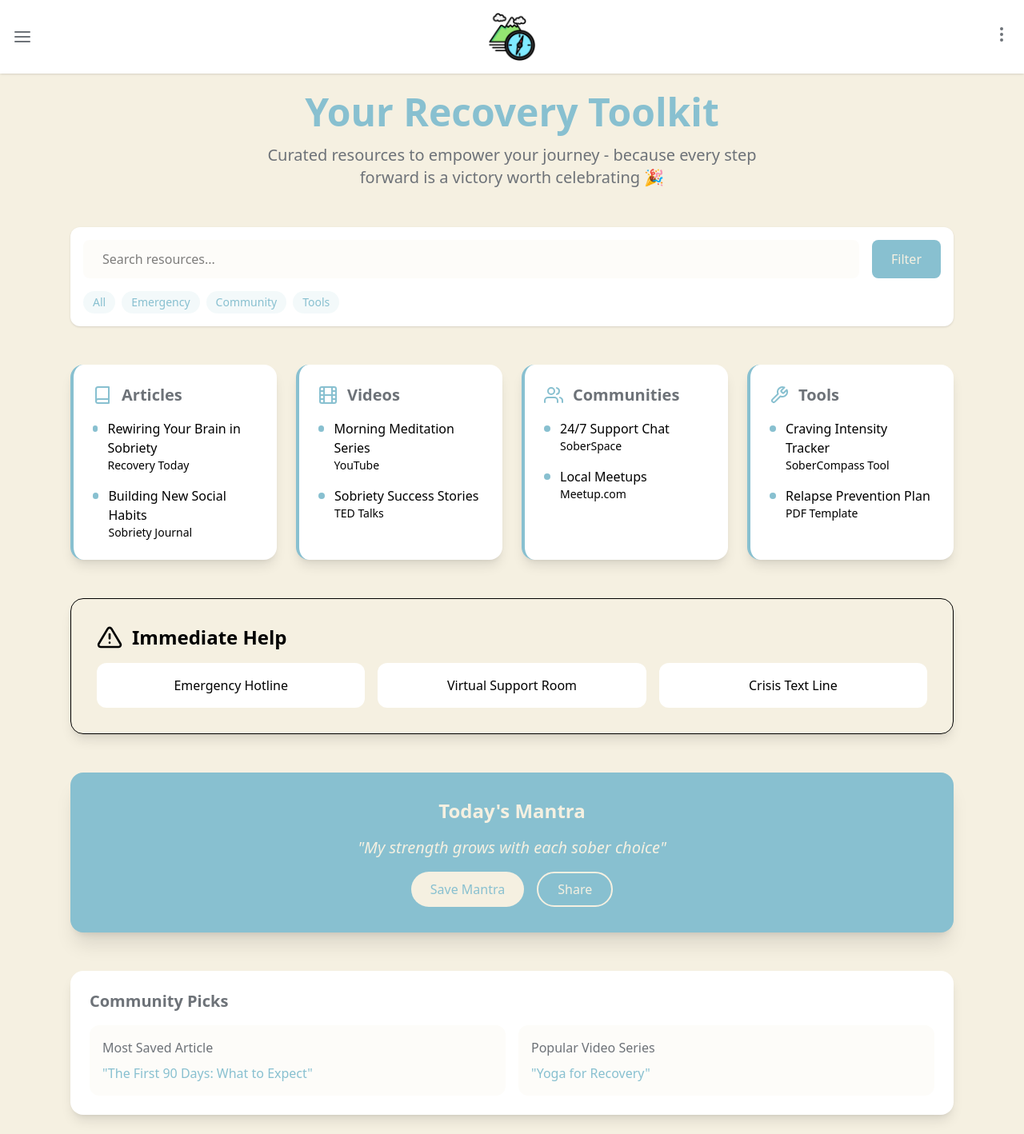
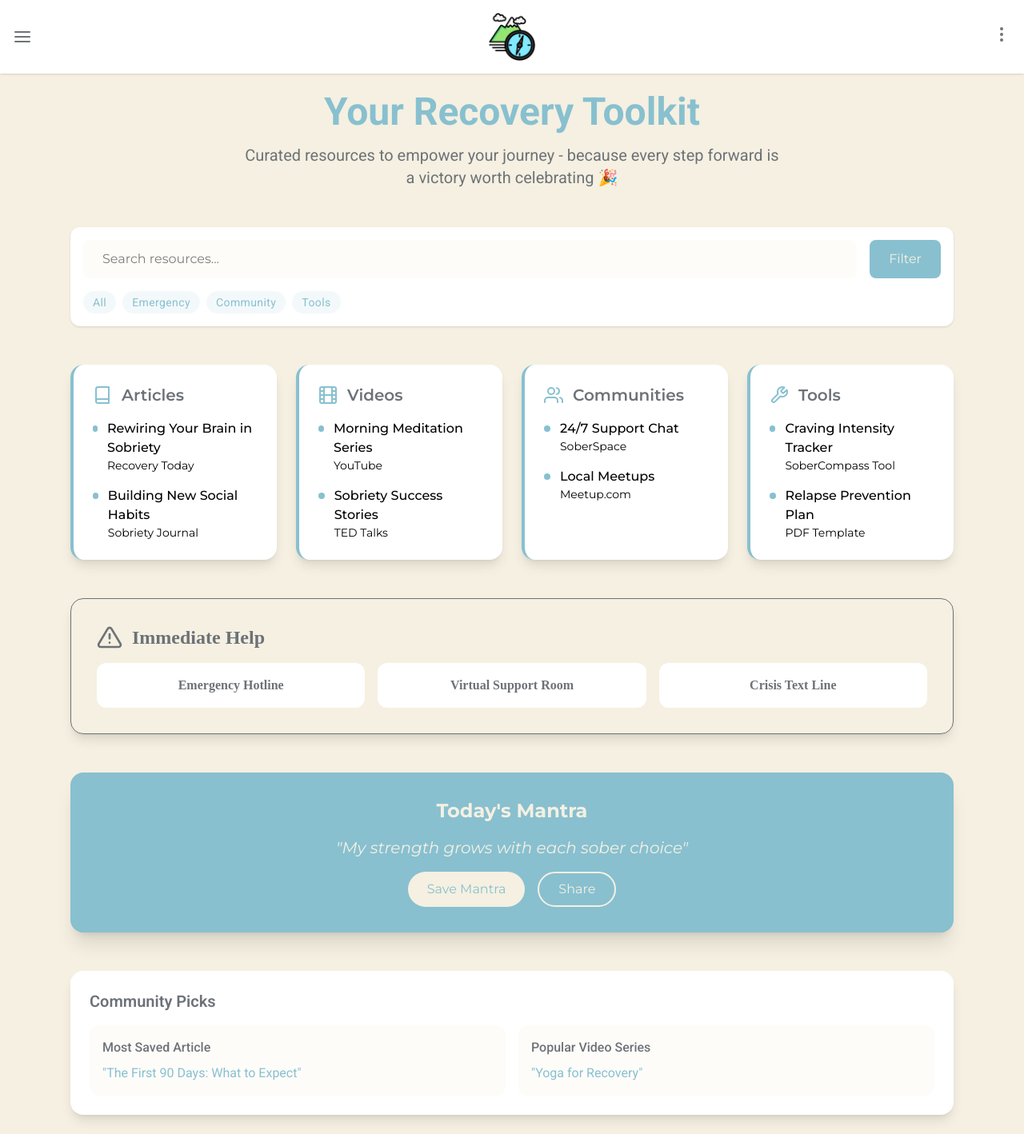
Before and after one commit to rashad3412/sobercompass, a React (Vite) app: page /recoveryresources in a window 1280 px wide. Shown: the whole page at 80% size. Built offline with nearby package versions, Linux system fonts and the light colour scheme.

Commit message:
front-end complete moving to backend

```diff
--- a/src/components/CurrentStreak.jsx
+++ b/src/components/CurrentStreak.jsx
@@ -21,16 +21,18 @@ const CurrentStreak = () => {
             </div>
           </div>
           <h1 className="text-4xl font-bold text-gray mb-2">
-            <span className="bg-gradient-to-r from-teal to-teal-dark bg-clip-text text-teal">
+            <span className="bg-gradient-to-r from-teal to-teal-dark bg-clip-text text-teal font-roboto">
               UNSTOPPABLE FORCE
             </span>
           </h1>
-          <p className="text-xl text-gray">Alcohol-free since March 12</p>
+          <p className="text-xl text-gray font-roboto">
+            Alcohol-free since March 12
+          </p>
         </div>
 
         {/* Stats Grid */}
         <div className="grid grid-cols-1 md:grid-cols-3 gap-6 mb-12">
-          <div className="bg-white p-6 rounded-2xl shadow-lg border-l-4 border-teal">
+          <div className="bg-white p-6 rounded-2xl shadow-lg border-l-4 border-teal font-montserrat">
             <div className="flex items-center mb-2">
               <FiZap className="text-teal mr-2 w-6 h-6" />
               <h3 className="text-lg font-semibold text-gray">
@@ -38,10 +40,10 @@ const CurrentStreak = () => {
               </h3>
             </div>
             <p className="text-3xl font-bold text-gray">{streakDays} Days</p>
-            <p className="text-teal mt-2">Personal Best! 🎉</p>
+            <p className="text-teal mt-2 ">Personal Best! 🎉</p>
           </div>
 
-          <div className="bg-white p-6 rounded-2xl shadow-lg border-l-4 border-teal">
+          <div className="bg-white p-6 rounded-2xl shadow-lg border-l-4 border-teal font-montserrat">
             <div className="flex items-center mb-2">
               <FiAward className="text-teal mr-2 w-6 h-6" />
               <h3 className="text-lg font-semibold text-gray">Total Sober</h3>
@@ -50,20 +52,20 @@ const CurrentStreak = () => {
             <p className="text-teal mt-2">90% Success Rate</p>
           </div>
 
-          <div className="bg-white p-6 rounded-2xl shadow-lg border-l-4 border-teal">
-            <div className="flex items-center mb-2">
+          <div className="bg-white p-6 rounded-2xl shadow-lg border-l-4 border-teal font-montserrat">
+            <div className="flex items-center mb-2 ">
               <FiCompass className="text-teal mr-2 w-6 h-6" />
               <h3 className="text-lg font-semibold text-gray">
                 Next Milestone
               </h3>
             </div>
-            <p className="text-3xl font-bold text-gray">50 Days</p>
+            <p className="text-3xl font-bold text-gray ">50 Days</p>
             <p className="text-teal mt-2">3 days to go!</p>
           </div>
         </div>
 
         {/* Motivation Section */}
-        <div className="bg-teal text-cream rounded-2xl p-8 shadow-xl transform hover:scale-[1.01] transition-transform">
+        <div className="bg-teal text-cream rounded-2xl p-8 shadow-xl transform hover:scale-[1.01] transition-transform font-montserrat">
           <div className="text-center">
             <h2 className="text-2xl font-bold mb-4">🔥 On Fire Streak 🔥</h2>
             <p className="text-lg mb-4">
--- a/src/components/DailyCheckIn.jsx
+++ b/src/components/DailyCheckIn.jsx
@@ -28,14 +28,14 @@ const DailyCheckIn = () => {
       <main className="p-6 max-w-2xl mx-auto">
         {/* Animated Header */}
         <div className="text-center mb-8 ">
-          <h1 className="text-4xl font-bold bg-gradient-to-r from-teal to-teal-dark bg-clip-text text-transparent">
+          <h1 className="text-4xl font-bold bg-gradient-to-r from-teal to-teal-dark bg-clip-text text-transparent font-roboto">
             Daily Compass
           </h1>
           <p className="text-gray mt-2">Let's chart today's journey 🌱</p>
         </div>
 
         {/* Mood Selector */}
-        <div className="bg-white rounded-3xl p-6 shadow-lg mb-8">
+        <div className="bg-white rounded-3xl p-6 shadow-lg mb-8 font-montserrat">
           <h2 className="text-xl font-semibold text-gray mb-4 flex items-center gap-2">
             <FiZap className="text-teal" />
             How's Your Spark Today?
@@ -60,7 +60,7 @@ const DailyCheckIn = () => {
         </div>
 
         {/* Energy Slider */}
-        <div className="bg-white rounded-3xl p-6 shadow-lg mb-8">
+        <div className="bg-white rounded-3xl p-6 shadow-lg mb-8 font-montserrat">
           <h2 className="text-xl font-semibold text-gray mb-6 flex items-center gap-2">
             <FiCoffee className="text-teal" />
             Energy Meter
@@ -85,7 +85,7 @@ const DailyCheckIn = () => {
         </div>
 
         {/* Gratitude Input */}
-        <div className="bg-white rounded-3xl p-6 shadow-lg mb-8">
+        <div className="bg-white rounded-3xl p-6 shadow-lg mb-8 font-montserrat">
           <h2 className="text-xl font-semibold text-gray mb-4 flex items-center gap-2">
             😇 Today's Silver Lining
           </h2>
@@ -99,7 +99,7 @@ const DailyCheckIn = () => {
         </div>
 
         {/* Submission */}
-        <button className="w-full bg-teal text-cream py-4 px-6 rounded-2xl font-bold text-lg shadow-lg hover:bg-teal-dark transition-all transform hover:scale-[1.02] active:scale-95">
+        <button className="w-full bg-teal text-cream py-4 px-6 rounded-2xl font-bold shadow-lg hover:bg-teal-dark transition-all transform hover:scale-[1.02] active:scale-95 font-poppins tracking-wide text-xl">
           Set Today's Course →
         </button>
 
--- a/src/components/Header.jsx
+++ b/src/components/Header.jsx
@@ -36,11 +36,11 @@ const Header = () => {
             </button>
 
             {showOptions && (
-              <div className="absolute right-0 translate-x-4 mt-8 w-48 bg-cream rounded-lg shadow-lg py-2">
+              <div className="absolute right-0 translate-x-4 mt-8 w-48 bg-cream rounded-lg shadow-lg py-2 font-poppins font-extrabold text-xl">
                 <button className="block w-full px-4 py-2 text-teal hover:bg-gray-100 text-left">
                   Sign Out
                 </button>
-                <button className="block w-full px-4 py-2 text-teal hover:bg-gray-100 text-left">
+                <button className="block w-full px-4 py-2 text-teal hover:bg-gray-100 text-left ont-poppins ">
                   Settings
                 </button>
               </div>
@@ -68,9 +68,9 @@ const Header = () => {
               </button>
             </div>
 
-            <nav className="space-y-4 relative bottom-4">
+            <nav className="space-y-4 relative bottom-4 font-poppins font-extrabold text-gray text-lg">
               <Link to="/currentstreak">
-                <button className="w-full text-left p-3 mb-4 bg-white rounded-lg shadow-sm hover:shadow-md transition-all">
+                <button className="w-full text-left p-3 mb-4 bg-white rounded-lg shadow-sm hover:shadow-md transition-all ">
                   🏆 Current Streak: 27 Days
                 </button>
               </Link>
--- a/src/components/RecoveryRes.jsx
+++ b/src/components/RecoveryRes.jsx
@@ -51,7 +51,7 @@ const RecoveryRes = () => {
 
       <main className="p-6 max-w-6xl mx-auto">
         {/* Hero Section */}
-        <div className="text-center mb-12">
+        <div className="text-center mb-12 font-roboto">
           <h1 className="text-4xl md:text-5xl font-bold text-teal mb-4">
             Your Recovery Toolkit
           </h1>
@@ -63,7 +63,7 @@ const RecoveryRes = () => {
 
         {/* Search Bar */}
         <div className="mb-12 bg-white rounded-xl shadow-sm p-4">
-          <div className="flex items-center space-x-4">
+          <div className="flex items-center space-x-4 font-montserrat">
             <input
               type="text"
               placeholder="Search resources..."
@@ -73,7 +73,7 @@ const RecoveryRes = () => {
               Filter
             </button>
           </div>
-          <div className="mt-4 flex space-x-2">
+          <div className="mt-4 flex space-x-2 font-roboto tracking-wide">
             {["All", "Emergency", "Community", "Tools"].map((tag) => (
               <span
                 key={tag}
@@ -86,7 +86,7 @@ const RecoveryRes = () => {
         </div>
 
         {/* Resource Grid */}
-        <div className="grid grid-cols-1 md:grid-cols-2 lg:grid-cols-4 gap-6 mb-12">
+        <div className="grid grid-cols-1 md:grid-cols-2 lg:grid-cols-4 gap-6 mb-12 font-montserrat">
           {resources.map((section, index) => (
             <div
               key={index}
@@ -118,7 +118,7 @@ const RecoveryRes = () => {
         </div>
 
         {/* Emergency Section */}
-        <div className="bg-red-50 rounded-2xl p-8 mb-12 shadow-lg border border-red-100">
+        <div className="bg-red-50 rounded-2xl p-8 mb-12 shadow-lg border border-red-100 font-poppins font-extrabold text-gray">
           <div className="flex items-center mb-4">
             <FiAlertTriangle className="text-red-500 w-8 h-8 mr-3" />
             <h2 className="text-2xl font-bold text-red-600">Immediate Help</h2>
@@ -137,7 +137,7 @@ const RecoveryRes = () => {
         </div>
 
         {/* Inspiration Section */}
-        <div className="bg-teal text-cream rounded-2xl p-8 shadow-xl">
+        <div className="bg-teal text-cream rounded-2xl p-8 shadow-xl font-montserrat">
           <div className="text-center">
             <h2 className="text-2xl font-bold mb-4">Today's Mantra</h2>
             <p className="text-xl italic mb-4">
@@ -155,7 +155,7 @@ const RecoveryRes = () => {
         </div>
 
         {/* Community Spotlight */}
-        <div className="mt-12 bg-white rounded-2xl p-6 shadow-lg">
+        <div className="mt-12 bg-white rounded-2xl p-6 shadow-lg font-roboto">
           <h3 className="text-xl font-semibold text-gray mb-4">
             Community Picks
           </h3>
```
